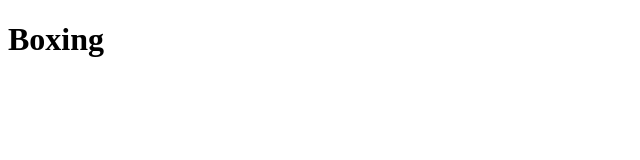
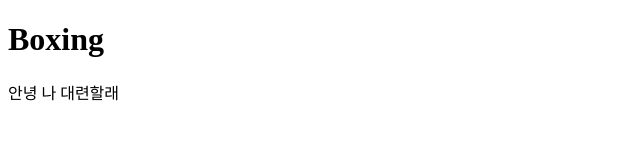
Before and after one commit to myajit/boxing, a plain HTML site: page index.html in a window 1280 px wide. Shown: the whole page, without its empty margins (0-640 px from the left). Drawn offline with Linux system fonts and the light colour scheme.

```diff
--- a/index.html
+++ b/index.html
@@ -8,5 +8,6 @@
 </head>
 <body>
     <h1>Boxing</h1>
+    <div>안녕 나 대련할래</div>
 </body>
 </html>
```
Also changed, not shown: 1 other file.
